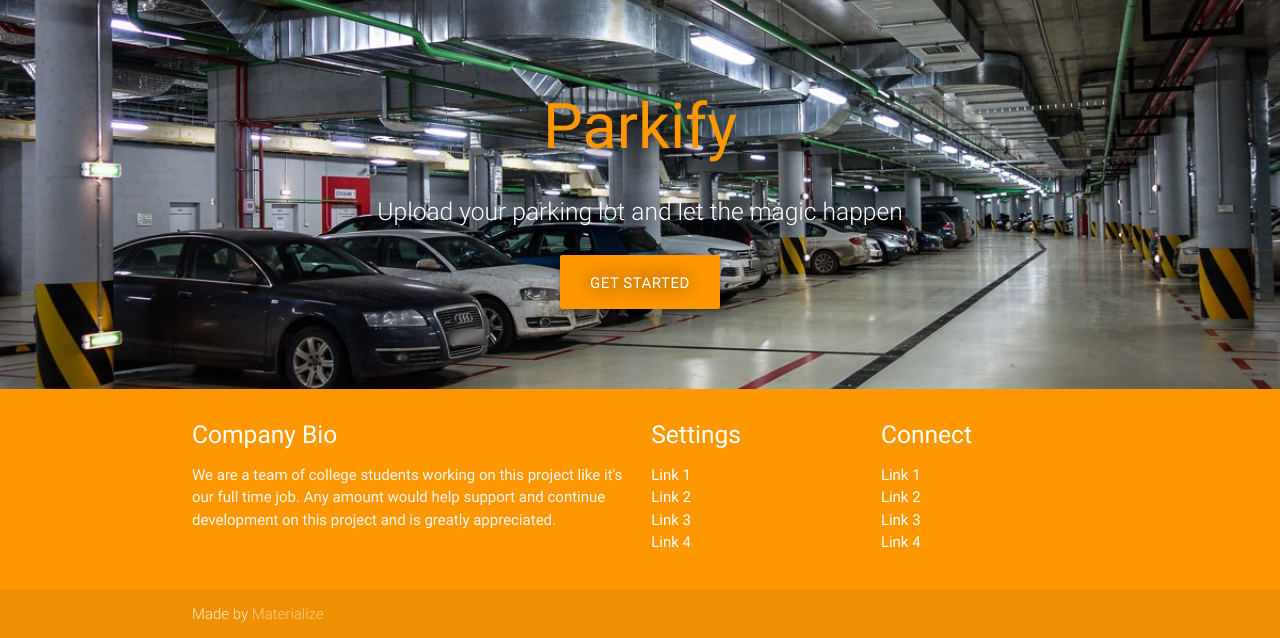
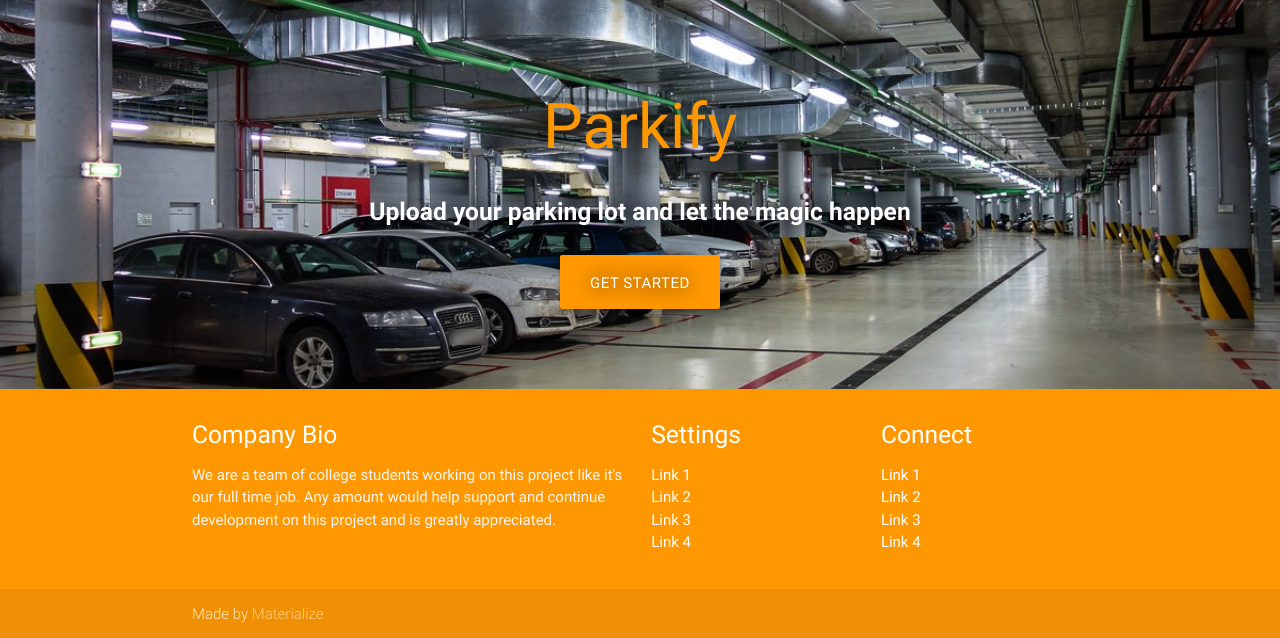
Before and after one commit to iotchallenge2016/development_card, a Flask app: page / in a window 1280 px wide. Shown: the part 64-702 px from the top of the page. Run offline with Flask 2, Linux system fonts and the light colour scheme; some libraries are stand-ins or nearby versions.

Commit message:
modified styles

```diff
--- a/static/css/main.css
+++ b/static/css/main.css
@@ -20,6 +20,10 @@
 	background-size: cover;
 }
 
+.bold-text {
+	font-weight: bold !important;
+}
+
 .custom-footer {
 	margin-top: 0em !important;
 }
--- a/templates/index.html
+++ b/templates/index.html
@@ -24,7 +24,7 @@
       <br><br>
       <h1 class="header center orange-text">Parkify</h1>
       <div class="row center">
-        <h5 class="header col s12 light white-text">Upload your parking lot and let the magic happen</h5>
+        <h5 class="header col s12 light white-text bold-text">Upload your parking lot and let the magic happen</h5>
       </div>
       <div class="row center">
         <a href="#" id="download-button" class="btn-large waves-effect waves-light orange">Get Started</a>
```
